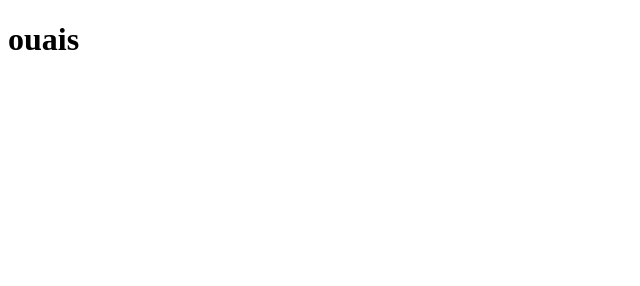
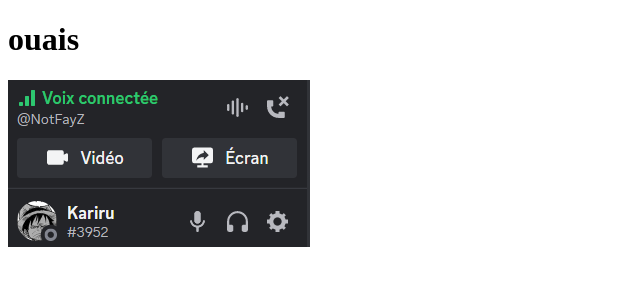
Before and after one commit to khalilou212/test-1, a plain HTML site: page index.html in a window 1280 px wide. Shown: the whole page, without its empty margins (0-640 px from the left). Drawn offline with Linux system fonts and the light colour scheme.

Commit message:
ajouter une image dans index.html

```diff
--- a/index.html
+++ b/index.html
@@ -9,6 +9,7 @@
 </head>
 <body>
     <h1>ouais</h1>
+    <img src="Capture d’écran 2023-03-08 190013.png" alt="image">
     <script src="script.js"></script>
 </body>
 </html>
```
Also changed, not shown: Capture d’écran 2023-03-08 190013.png (added).
